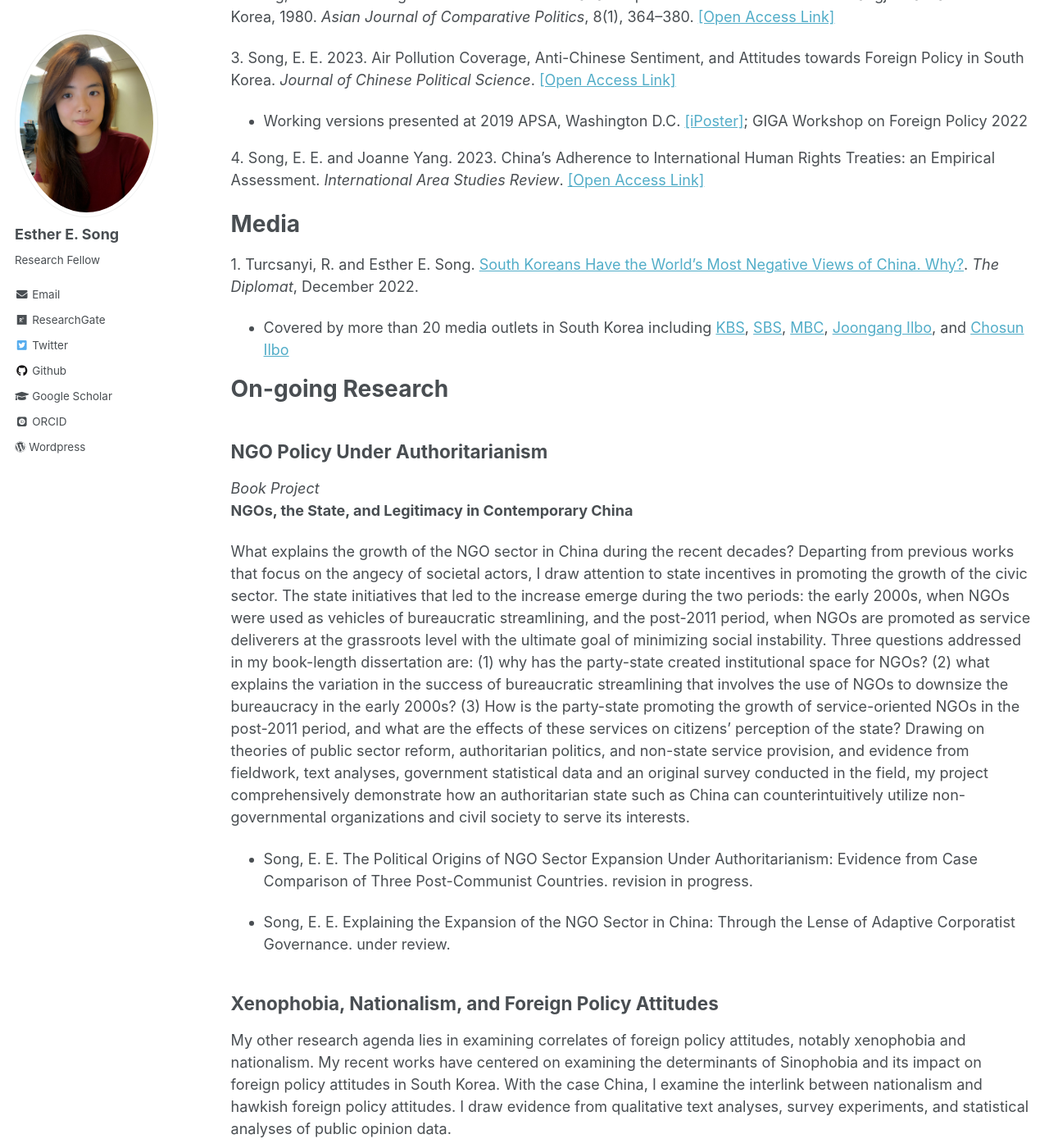
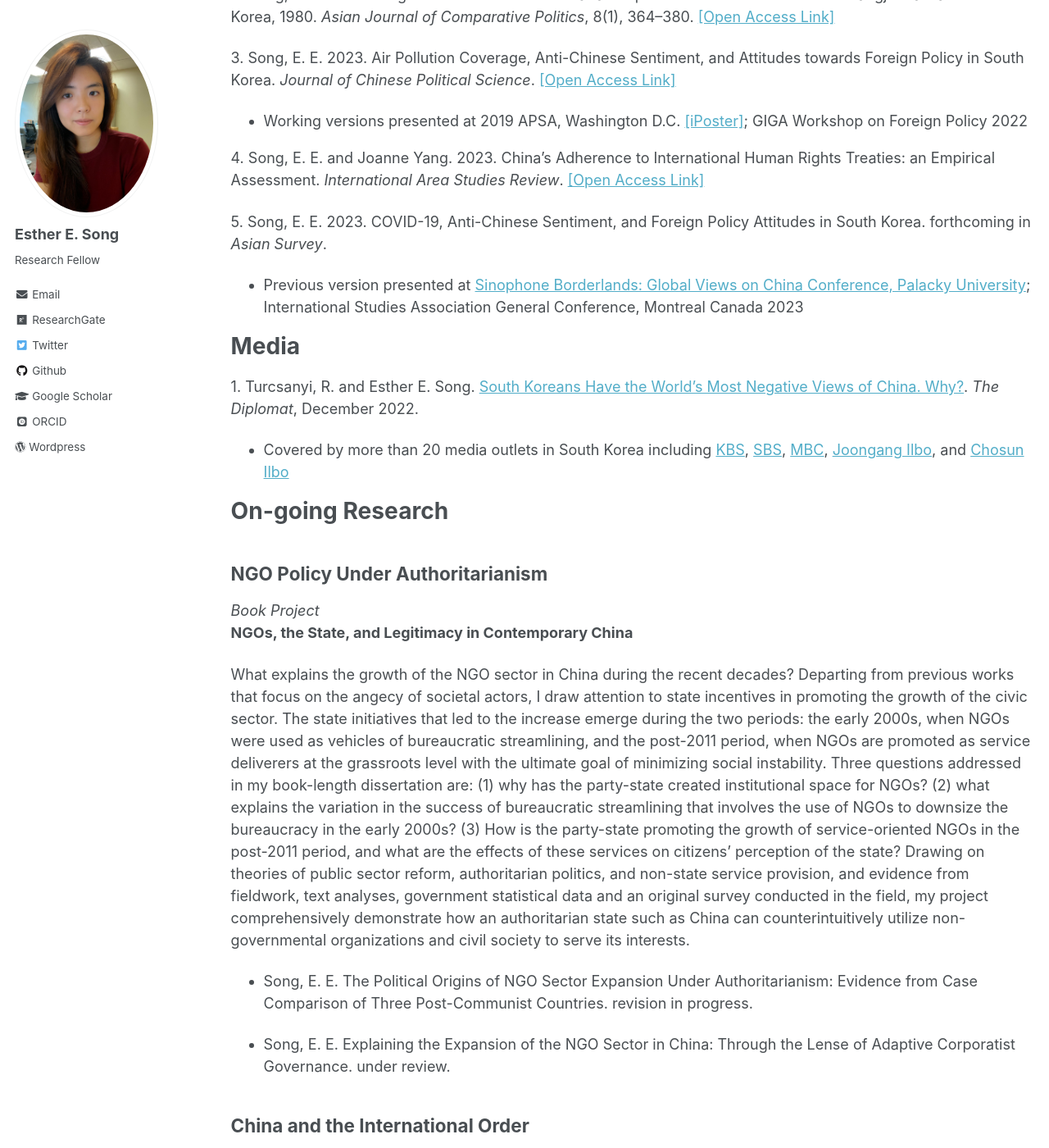
Before and after one commit to ehsong/ehsong.github.io, a Jekyll site: the page built from _pages/research.md, in a window 1280 px wide and 1400 px high, scrolled down 544 px. Shown: the whole window at 82% size. Built offline with Jekyll 4.4.1, drawn with Linux system fonts in a browser that asks for light colours; some web fonts are replaced; some of the changed text lies outside the part shown.

Commit message:
Update research.md

```diff
--- a/_pages/research.md
+++ b/_pages/research.md
@@ -21,6 +21,8 @@ My research interests span across topics such as civil society and NGO policy, a
 
 4\. Song, E. E. and Joanne Yang. 2023. China’s Adherence to International Human Rights Treaties: an Empirical Assessment. *International Area Studies Review*. [[Open Access Link]](https://journals.sagepub.com/doi/10.1177/22338659231175830)
 
+5\. Song, E. E. 2023. COVID-19, Anti-Chinese Sentiment, and Foreign Policy Attitudes in South Korea. forthcoming in *Asian Survey*.
+  * Previous version presented at [Sinophone Borderlands: Global Views on China Conference, Palacky University](https://sinofon.cz/surveys/); International Studies Association General Conference, Montreal Canada 2023
 
 # Media
 
@@ -38,14 +40,6 @@ What explains the growth of the NGO sector in China during the recent decades? D
 * Song, E. E. The Political Origins of NGO Sector Expansion Under Authoritarianism: Evidence from Case Comparison of Three Post-Communist Countries. revision in progress.
 
 * Song, E. E. Explaining the Expansion of the NGO Sector in China: Through the Lense of Adaptive Corporatist Governance. under review.
-
-
-## Xenophobia, Nationalism, and Foreign Policy Attitudes
-
-My other research agenda lies in examining correlates of foreign policy attitudes, notably xenophobia and nationalism. My recent works have centered on examining the determinants of Sinophobia and its impact on foreign policy attitudes in South Korea. With the case China, I examine the interlink between nationalism and hawkish foreign policy attitudes. I draw evidence from qualitative text analyses, survey experiments, and statistical analyses of public opinion data.
-
-* COVID-19, Anti-Chinese Sentiment, and Foreign Policy Attitudes in South Korea. under review.
-  * Previous version presented at [Sinophone Borderlands: Global Views on China Conference, Palacky University](https://sinofon.cz/surveys/); International Studies Association General Conference, Montreal Canada 2023
 
 ## China and the International Order
 
```
